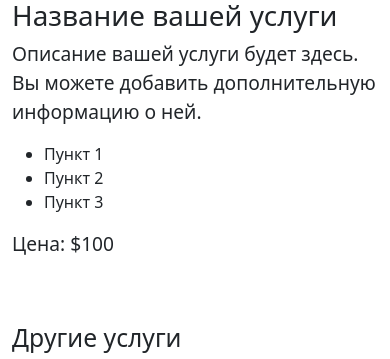
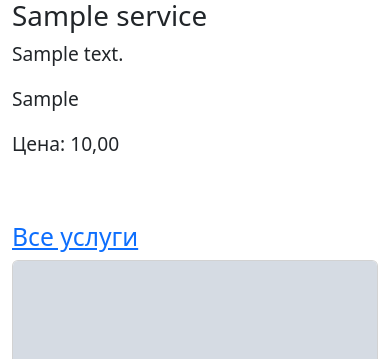
Before and after one commit to superhugebetformiladze/kpo-kurs-project, a Django app: template carservice/mainsite/templates/mainsite/service_detail.html in a window 390 px wide. Shown: the part 324-683 px from the top of the page. Run offline with Django 4.2, Linux system fonts and the light colour scheme; the template is opened without the code that fills it: values that come from a table or form of the project are taken from there, others are empty; tables that the repository leaves empty hold one stand-in row (values such as "Sample post"); grey boxes marked "Sample" are stand-in pictures.

Commit message:
add services pages

```diff
--- a/carservice/mainsite/models.py
+++ b/carservice/mainsite/models.py
@@ -11,5 +11,6 @@
 
     def __str__(self):
         return self.name
+
     def get_absolute_url(self):
         return reverse('service_detail', kwargs={'service_id': self.pk})
--- a/carservice/mainsite/templates/mainsite/index.html
+++ b/carservice/mainsite/templates/mainsite/index.html
@@ -25,7 +25,8 @@
 
     <!-- Список товаров в виде карточек -->
     <section id="services">
-        <h2>Товары</h2>
+        <h2>Услуги</h2>
+        <a href="{% url 'services' %}"><h2>Посмотреть все</h2></a>
         <div class="row">
             {% for service in services %}
             <div class="col-lg-4 col-md-6 mb-4">
--- a/carservice/mainsite/templates/mainsite/service_detail.html
+++ b/carservice/mainsite/templates/mainsite/service_detail.html
@@ -1,62 +1,56 @@
 {% extends "mainsite/base.html" %}
+
+{% block navbar %}
+<nav class="navbar navbar-expand-lg navbar-light bg-light fixed-top">
+    <div class="container">
+        <a class="navbar-brand" href="{% url 'index' %}">TechCenter</a>
+        <button class="navbar-toggler" type="button" data-bs-toggle="collapse" data-bs-target="#navbarNav" aria-controls="navbarNav" aria-expanded="false" aria-label="Toggle navigation">
+            <span class="navbar-toggler-icon"></span>
+        </button>
+        <div class="collapse navbar-collapse">
+            <ul class="navbar-nav ms-auto">
+                <li class="nav-item">
+                    <a class="nav-link" data-value="services" href="{% url 'services' %}">Товары</a>
+                </li>
+            </ul>
+        </div>
+    </div>
+</nav>
+{% endblock %}
 
 {% block content %}
 
 <div class="container mt-5">
     <div class="row">
         <div class="col-md-6">
-            <!-- Большое изображение услуги -->
-            <img src="service_image.jpg" alt="Изображение услуги" class="img-fluid">
+            <img src="{{ service.image.url }}" class="img-fluid">
         </div>
         <div class="col-md-6">
-            <!-- Название услуги -->
-            <h1>Название вашей услуги</h1>
-            <!-- Описание услуги -->
-            <p>Описание вашей услуги будет здесь. Вы можете добавить дополнительную информацию о ней.</p>
-            <!-- Дополнительная информация -->
-            <ul>
-                <li>Пункт 1</li>
-                <li>Пункт 2</li>
-                <li>Пункт 3</li>
-            </ul>
-            <!-- Цена услуги -->
-            <p>Цена: $100</p>
+            <h1>{{ service.name }}</h1>
+            <p>{{ service.description }}</p>
+            <p>{{ service.additional_info }}</p>
+            <p>Цена: {{ service.price }}</p>
         </div>
     </div>
 </div>
 
-<!-- Секция с другими услугами -->
 <div class="container mt-5">
-    <h2>Другие услуги</h2>
+    <a href="{% url 'services' %}"><h2>Все услуги</h2></a>
     <div class="row">
-        <!-- Карточка 1 -->
-        <div class="col-md-6">
-            <div class="card">
-                <img src="service1_image.jpg" alt="Изображение услуги 1" class="card-img-top">
-                <div class="card-body">
-                    <h5 class="card-title">Название услуги 1</h5>
-                    <p class="card-text">Краткое описание услуги 1.</p>
-                    <a href="#" class="btn btn-primary">Подробнее</a>
+        {% for service in services %}
+        <div class="col-lg-4 col-md-6 mb-4">
+            <a href="{{ service.get_absolute_url }}">
+                <div class="card">
+                    <img src="{{ service.image.url }}" class="card-img-top" alt="Товар 1">
+                    <div class="card-body">
+                        <h5 class="card-title">{{ service.name }}</h5>
+                        <p class="card-text">{{ service.description }}</p>
+                    </div>
                 </div>
-            </div>
+            </a>
         </div>
-        <!-- Карточка 2 -->
-        <div class="col-md-6">
-            <div class="card">
-                <img src="service2_image.jpg" alt="Изображение услуги 2" class="card-img-top">
-                <div class="card-body">
-                    <h5 class="card-title">Название услуги 2</h5>
-                    <p class="card-text">Краткое описание услуги 2.</p>
-                    <a href="#" class="btn btn-primary">Подробнее</a>
-                </div>
-            </div>
-        </div>
+        {% endfor %}
     </div>
 </div>
 
-<!-- Кнопка "Посмотреть все услуги" -->
-<div class="container mt-4 text-center">
-    <a href="#" class="btn btn-primary">Посмотреть все услуги</a>
-</div>
-
 {% endblock %}
--- a/carservice/mainsite/urls.py
+++ b/carservice/mainsite/urls.py
@@ -6,6 +6,7 @@
 urlpatterns = [
     path('', index, name='index'),
     path('service/<int:service_id>/', service_detail, name='service_detail'),
+    path('services', services, name='services'),
 ]
 
 if settings.DEBUG:
```
Also changed, not shown: carservice/mainsite/templates/mainsite/services.html (added, +34 -0 lines), carservice/mainsite/views.py (+12 -2 lines), carservice/media/services/image.png (deleted), carservice/media/services/uVwzKecCrBU.jpg (deleted), carservice/media/services/Портфолио.jpg (deleted).
